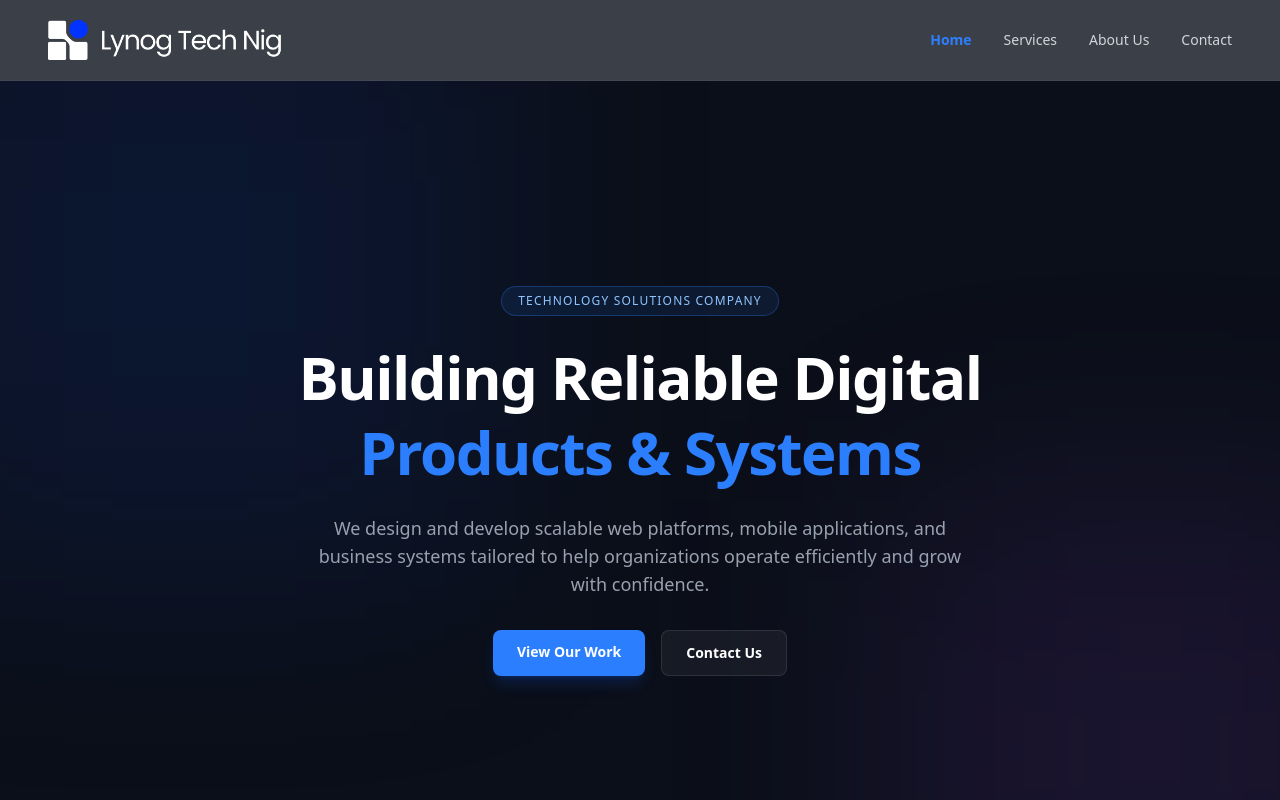
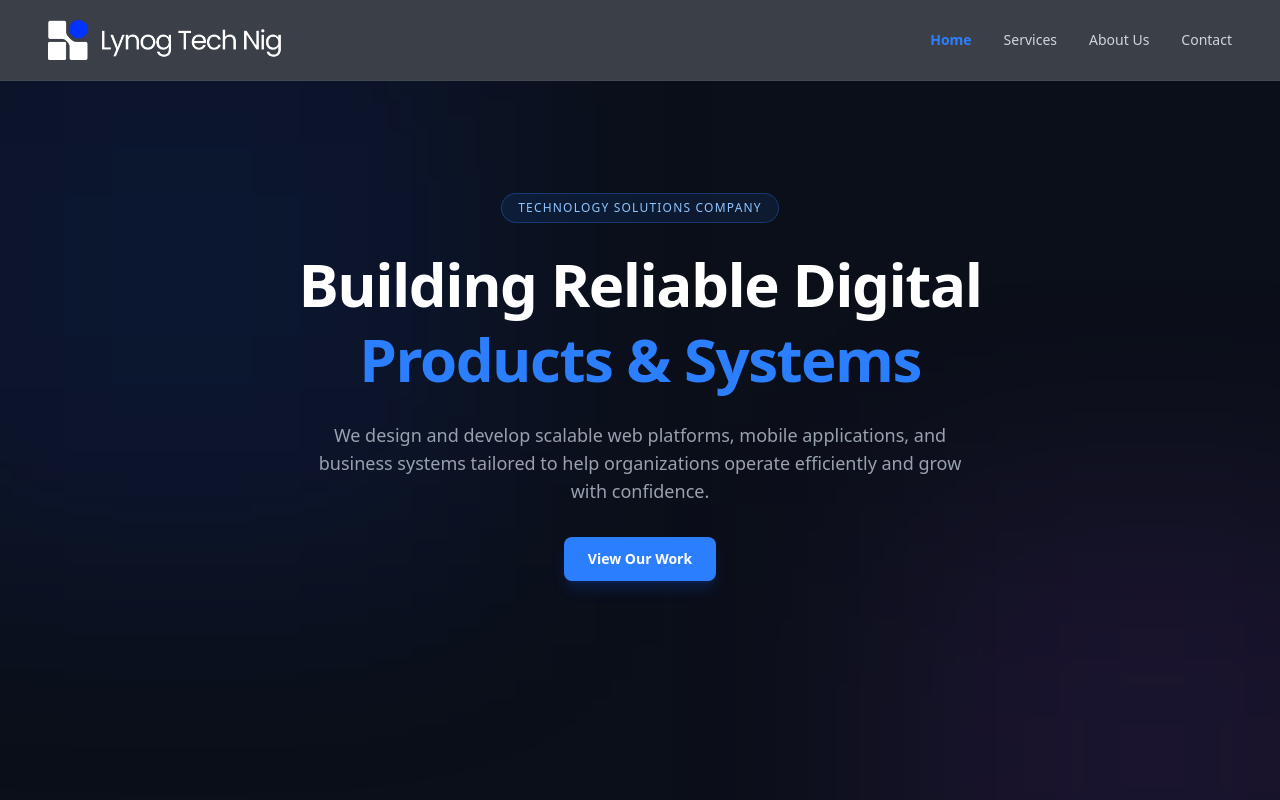
Before and after one commit to 080Evelyn/Lynogtech, a React (Vite) app: page / in a window 1280 px wide. Shown: the top 800 px of the page. Built offline with nearby package versions, Linux system fonts and the light colour scheme.

Commit message:
:hero section update

```diff
--- a/src/ui/Hero.jsx
+++ b/src/ui/Hero.jsx
@@ -1,23 +1,85 @@
 import { motion } from "framer-motion";
+import { useEffect, useState } from "react";
+
+const container = {
+  hidden: {},
+  show: {
+    transition: {
+      staggerChildren: 0.15,
+    },
+  },
+};
+
+const item = {
+  hidden: { opacity: 0, y: 25 },
+  show: {
+    opacity: 1,
+    y: 0,
+    transition: { duration: 0.7, ease: "easeOut" },
+  },
+};
+
+const floatingGlow = {
+  animate: {
+    y: [0, 20, 0],
+    x: [0, 10, 0],
+    transition: {
+      duration: 8,
+      repeat: Infinity,
+      ease: "easeInOut",
+    },
+  },
+};
 
 const Hero = () => {
+  const fullText = "Building Reliable Digital Products & Systems";
+  const [text, setText] = useState("");
+
+  useEffect(() => {
+    let i = 0;
+
+    const interval = setInterval(() => {
+      setText(fullText.slice(0, i + 1));
+      i++;
+
+      if (i === fullText.length) clearInterval(interval);
+    }, 50);
+
+    return () => clearInterval(interval);
+  }, []);
+
+  const splitIndex = "Building Reliable Digital".length;
+  const firstPart = text.slice(0, splitIndex);
+  const secondPart = text.slice(splitIndex);
+
   return (
-    <section className="relative w-full min-h-screen bg-[#0B0F19] text-white flex items-center justify-center overflow-hidden">
+    <section className="relative w-full min-h-screen bg-[#0B0F19] text-white overflow-hidden pt-28 pb-16">
 
       {/* background glow */}
       <div className="absolute inset-0 pointer-events-none">
-        <div className="absolute w-[600px] h-[600px] bg-blue-600/10 blur-[120px] top-[-120px] left-[-120px]" />
-        <div className="absolute w-[500px] h-[500px] bg-purple-500/10 blur-[120px] bottom-[-120px] right-[-120px]" />
+        <motion.div
+          variants={floatingGlow}
+          animate="animate"
+          className="absolute w-[600px] h-[600px] bg-blue-600/10 blur-[120px] top-[-120px] left-[-120px]"
+        />
+        <motion.div
+          variants={floatingGlow}
+          animate="animate"
+          className="absolute w-[500px] h-[500px] bg-purple-500/10 blur-[120px] bottom-[-120px] right-[-120px]"
+        />
       </div>
 
       {/* center content */}
-      <div className="relative z-10 max-w-4xl mx-auto px-6 text-center flex flex-col items-center gap-6">
+      <motion.div
+        variants={container}
+        initial="hidden"
+        animate="show"
+        className="relative z-10 max-w-4xl mx-auto px-6 text-center flex flex-col items-center gap-6"
+      >
 
         {/* badge */}
         <motion.div
-          initial={{ opacity: 0, y: -10 }}
-          animate={{ opacity: 1, y: 0 }}
-          transition={{ duration: 0.6 }}
+          variants={item}
           className="px-4 py-1.5 text-xs tracking-widest uppercase border border-blue-500/30 bg-blue-500/10 text-blue-300 rounded-full"
         >
           Technology Solutions Company
@@ -25,22 +87,21 @@ const Hero = () => {
 
         {/* headline */}
         <motion.h1
-          initial={{ opacity: 0, y: 20 }}
-          animate={{ opacity: 1, y: 0 }}
-          transition={{ duration: 0.8, delay: 0.1 }}
+          variants={item}
           className="text-4xl md:text-6xl font-semibold leading-tight tracking-tight"
         >
-          Building Reliable Digital
-          <span className="block text-blue-500">
-            Products & Systems
+          <span className="text-white">
+            {firstPart}
+          </span>
+
+          <span className="text-blue-500">
+            {secondPart}
           </span>
         </motion.h1>
 
         {/* description */}
         <motion.p
-          initial={{ opacity: 0, y: 20 }}
-          animate={{ opacity: 1, y: 0 }}
-          transition={{ duration: 0.8, delay: 0.2 }}
+          variants={item}
           className="text-lg text-gray-400 max-w-2xl"
         >
           We design and develop scalable web platforms, mobile applications,
@@ -50,32 +111,31 @@ const Hero = () => {
 
         {/* CTA */}
         <motion.div
-          initial={{ opacity: 0, y: 20 }}
-          animate={{ opacity: 1, y: 0 }}
-          transition={{ duration: 0.8, delay: 0.3 }}
+          variants={item}
           className="flex flex-wrap justify-center gap-4 pt-2"
         >
-          <a
+          <motion.a
             href="/products"
+            whileHover={{ scale: 1.05 }}
+            whileTap={{ scale: 0.97 }}
             className="bg-blue-500 hover:bg-blue-700 px-6 py-3 rounded-lg text-sm font-semibold transition shadow-lg shadow-blue-600/20"
           >
             View Our Work
-          </a>
-
-          <a
-            href="/contact"
-            className="border border-white/10 bg-white/5 hover:bg-white/10 px-6 py-3 rounded-lg text-sm font-semibold transition"
-          >
-            Contact Us
-          </a>
+          </motion.a>
         </motion.div>
 
-      </div>
+      </motion.div>
 
       {/* bottom strip */}
-      <div className="absolute bottom-0 w-full border-t border-white/5 text-center py-4 text-xs text-gray-500">
+      <motion.div
+        initial={{ opacity: 0, y: 20 }}
+        animate={{ opacity: 1, y: 0 }}
+        transition={{ delay: 0.8, duration: 0.6 }}
+        className="absolute bottom-0 w-full border-t border-white/5 text-center py-4 text-xs text-gray-500"
+      >
         Web Development • Mobile Applications • UI/UX Design • System Development
-      </div>
+      </motion.div>
+
     </section>
   );
 };
```
